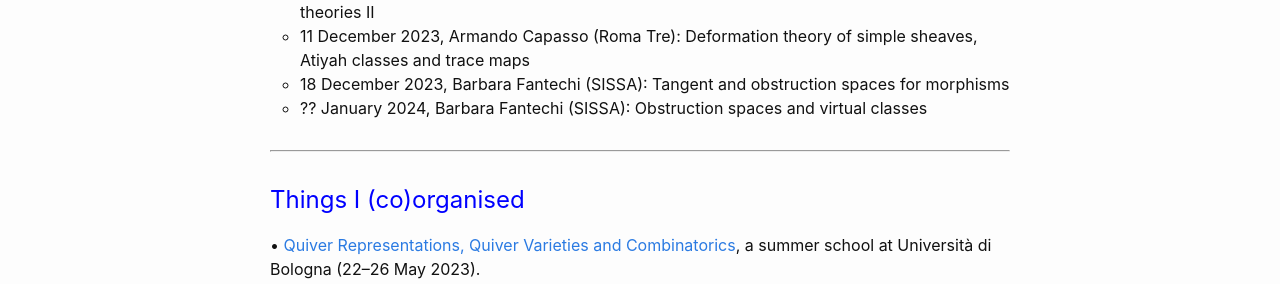
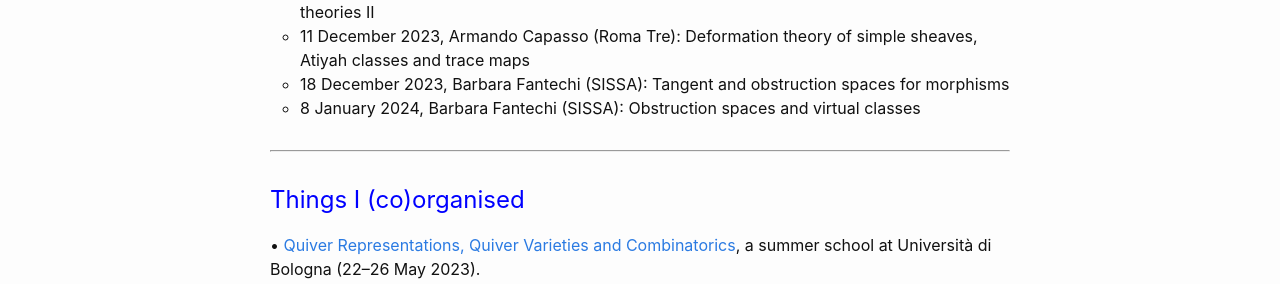
Before and after one commit to atricolfi/aricolfi.github.io, a Jekyll site: the page built from events.html, in a window 1280 px wide. Shown: the part 441-725 px from the top of the page. Built offline with Jekyll 4.4.1, drawn with Linux system fonts in a browser that asks for light colours.

Commit message:
Update events.html

```diff
--- a/events.html
+++ b/events.html
@@ -24,7 +24,7 @@
 <li>4 December 2023, Elisa Vitale</u> (SISSA): Deformation functors and tangent-obstruction theories II</li>
 <li>11 December 2023, Armando Capasso</u> (Roma Tre): Deformation theory of simple sheaves, Atiyah classes and trace maps</li>
 <li>18 December 2023, Barbara Fantechi</u> (SISSA): Tangent and obstruction spaces for morphisms</li>
-<li>?? January 2024, Barbara Fantechi</u> (SISSA): Obstruction spaces and virtual classes</li>
+<li>8 January 2024, Barbara Fantechi</u> (SISSA): Obstruction spaces and virtual classes</li>
 
 </ul>
 
```
